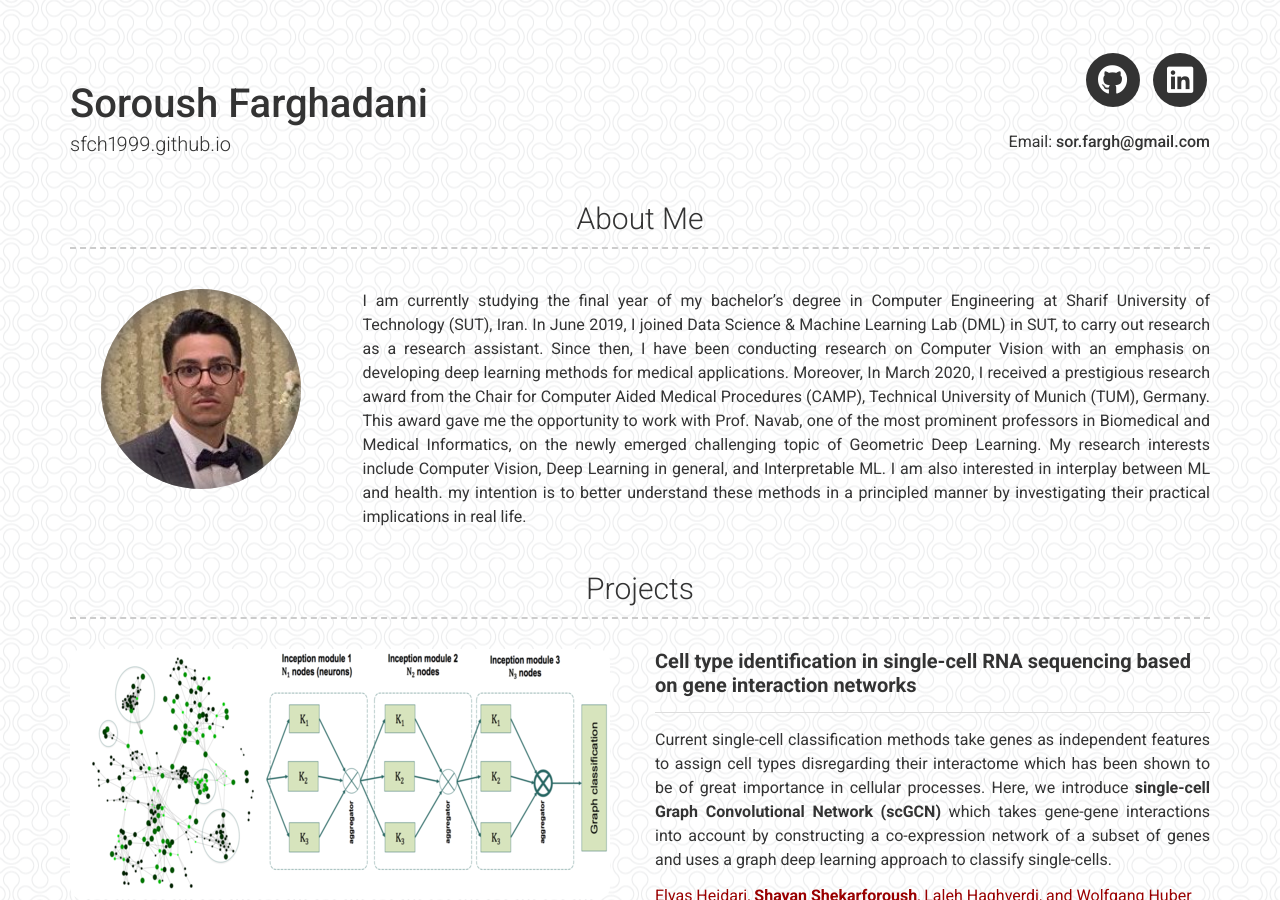
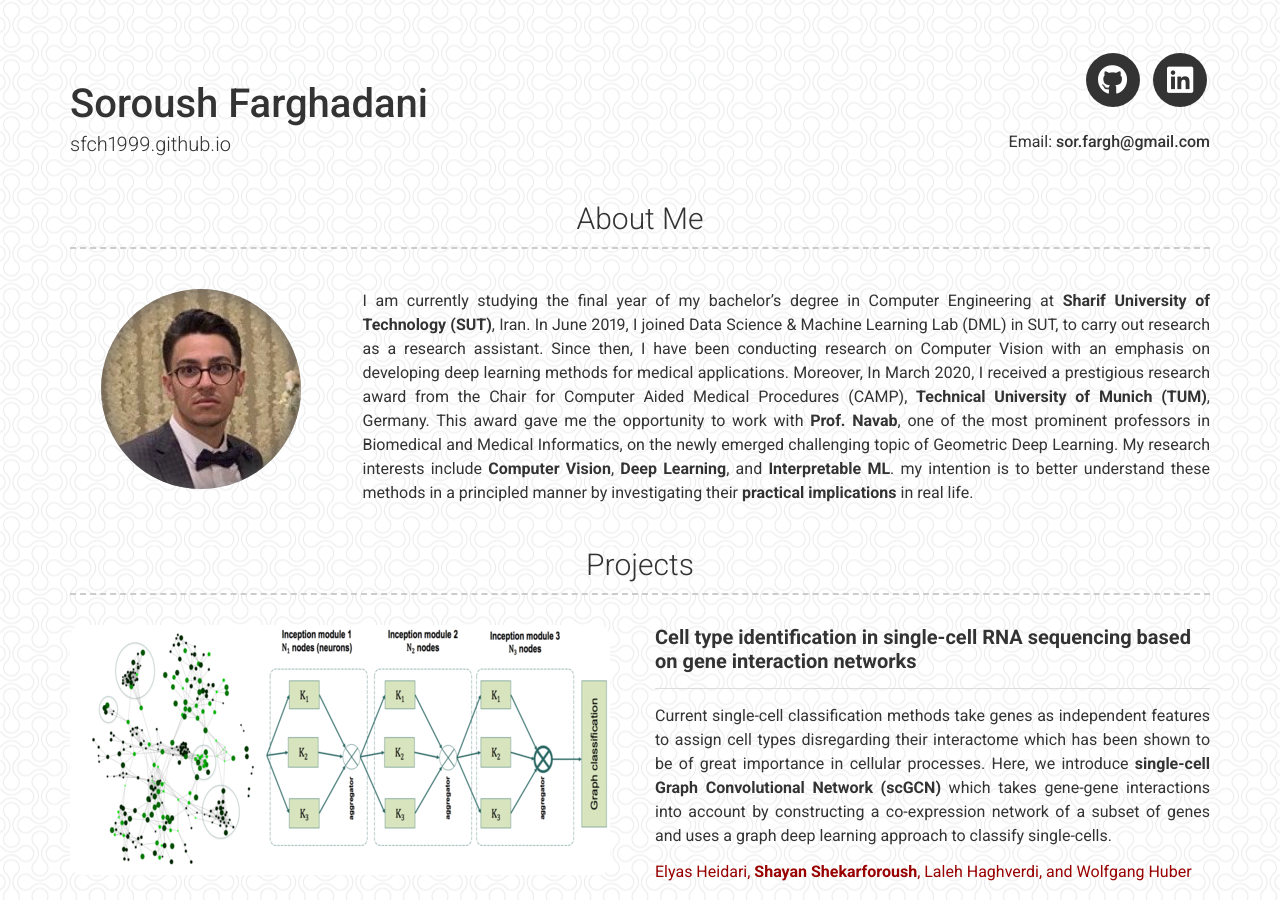
Before and after one commit to sfch1999/sfch1999.github.io, a Jekyll site: the page built from index.md, in a window 1280 px wide and 900 px high. Built offline with Jekyll 4.4.1, drawn with Linux system fonts in a browser that asks for light colours; a style sheet for code colours, icons or effects is not loaded.

Commit message:
about me

```diff
--- a/_config.yml
+++ b/_config.yml
@@ -24,13 +24,13 @@ linkedin_username: soroush-farghadani
 # about_title: About Me
 about_profile_image: images/papyon.jpeg
 about_content: | # this will include new lines to allow paragraphs
-  I am currently studying the final year of my bachelor’s degree in Computer Engineering at Sharif University of Technology (SUT), Iran.
+  I am currently studying the final year of my bachelor’s degree in Computer Engineering at **Sharif University of Technology (SUT)**, Iran.
   In June 2019, I joined Data Science & Machine Learning Lab (DML) in SUT, to carry out research as a research assistant. Since then, I have been conducting research on Computer Vision with an emphasis on developing deep learning methods for medical applications. Moreover,
-  In March 2020, I received a prestigious research award from the Chair for Computer Aided Medical Procedures (CAMP), Technical University of Munich (TUM), Germany.
-  This award gave me the opportunity to work with Prof. Navab, one of the most prominent professors in Biomedical and Medical Informatics, on the newly emerged challenging topic of Geometric Deep Learning.
-  My research interests include Computer Vision, Deep Learning in general, and Interpretable ML. I am also interested in interplay between ML and health.
+  In March 2020, I received a prestigious research award from the Chair for Computer Aided Medical Procedures (CAMP), **Technical University of Munich (TUM)**, Germany.
+  This award gave me the opportunity to work with **Prof. Navab**, one of the most prominent professors in Biomedical and Medical Informatics, on the newly emerged challenging topic of Geometric Deep Learning.
+  My research interests include **Computer Vision**, **Deep Learning**, and **Interpretable ML**.
   my intention is to better understand these methods in a principled manner by investigating
-  their practical implications in real life.
+  their **practical implications** in real life.
 
 # Projects Section
 projects_title: Projects
```
